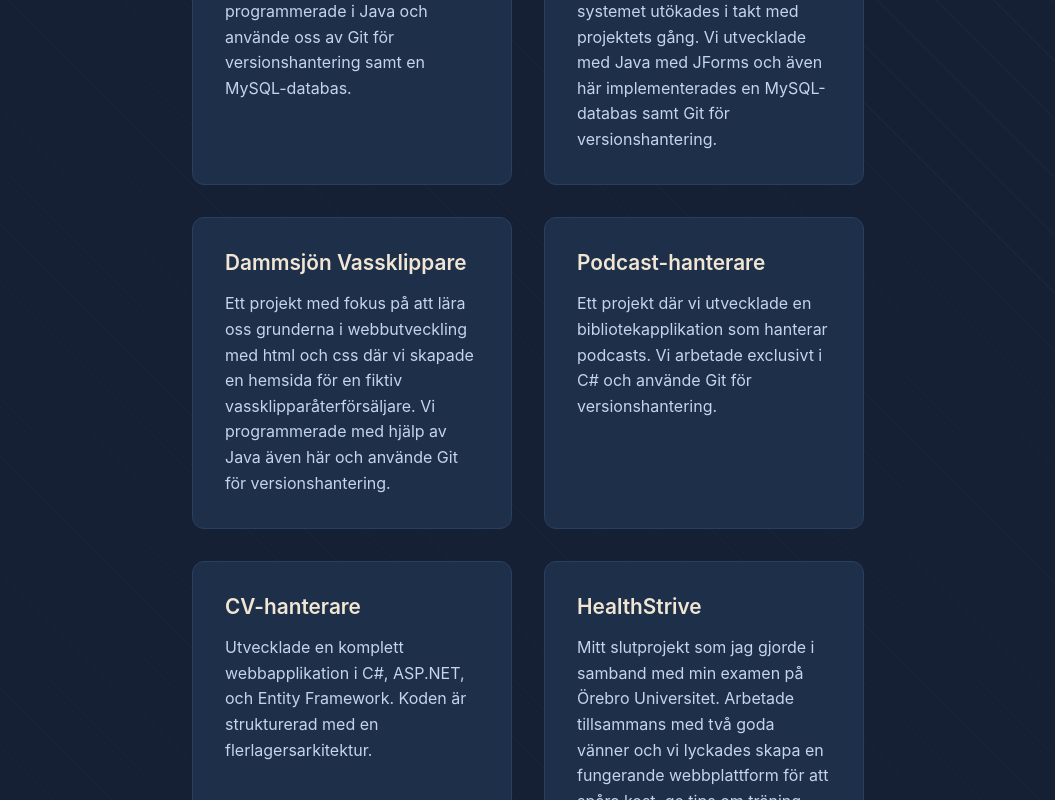
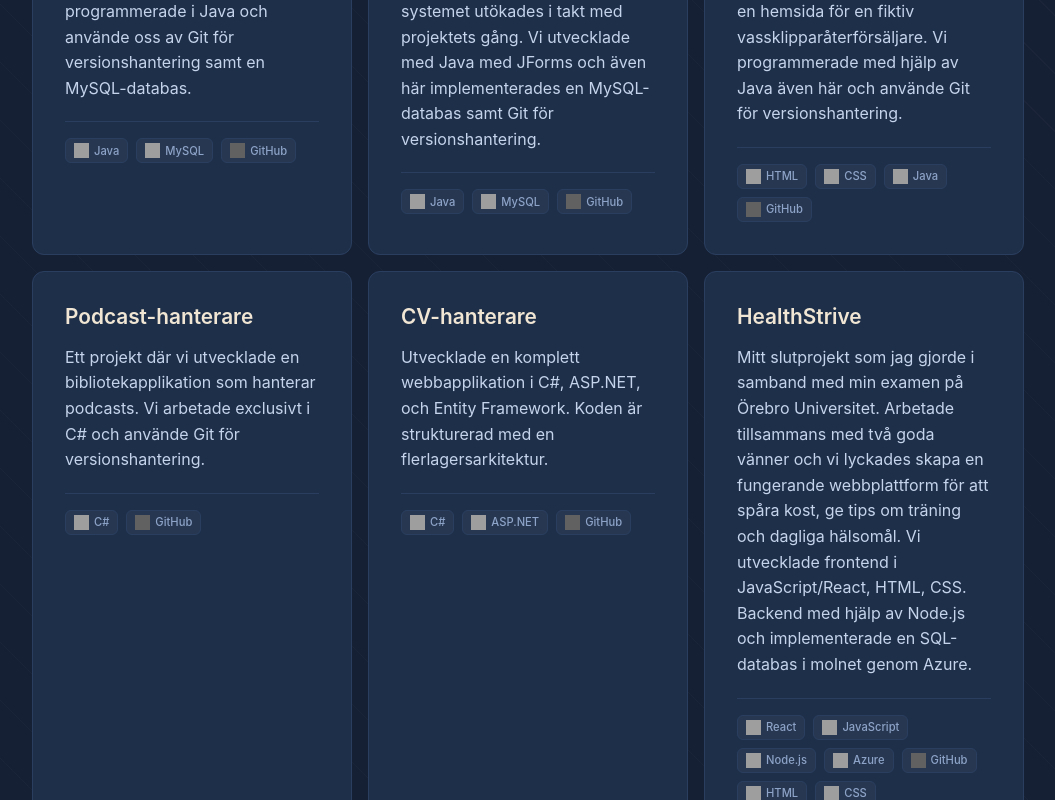
Before and after one commit to Nalldes/Portfolio, a React (Vite) app in the folder carl-tegerup-portfolio/: page / in a window 1280 px wide. Shown: the part 3380-4180 px from the top of the page, without its empty margins (112-1167 px from the left). Built offline with nearby package versions, Linux system fonts and the light colour scheme; grey boxes are pictures that could not be loaded.

Commit message:
tags på projekt

```diff
--- a/carl-tegerup-portfolio/src/sections/Projects.jsx
+++ b/carl-tegerup-portfolio/src/sections/Projects.jsx
@@ -7,36 +7,136 @@ function Projects() {
       title: "Men in Black",
       description:
         "Ett projekt där jag och mina gruppmedlemmar arbetade mot lärarnas kravlista på systemet. Vi programmerade i Java och använde oss av Git för versionshantering samt en MySQL-databas.",
+      tags: [
+        {
+          name: "Java",
+          icon: "https://cdn.jsdelivr.net/gh/devicons/devicon/icons/java/java-original.svg",
+        },
+        {
+          name: "MySQL",
+          icon: "https://cdn.jsdelivr.net/gh/devicons/devicon/icons/mysql/mysql-original.svg",
+        },
+        {
+          name: "GitHub",
+          icon: "https://cdn.jsdelivr.net/gh/devicons/devicon/icons/github/github-original.svg",
+        },
+      ],
     },
     {
       id: 2,
       title: "Hattmakarna",
       description:
         "Ett system för en hattmakare där fokuset låg på att arbeta inom Scrums ramverk. Kravlistan på systemet utökades i takt med projektets gång. Vi utvecklade med Java med JForms och även här implementerades en MySQL-databas samt Git för versionshantering.",
+      tags: [
+        {
+          name: "Java",
+          icon: "https://cdn.jsdelivr.net/gh/devicons/devicon/icons/java/java-original.svg",
+        },
+        {
+          name: "MySQL",
+          icon: "https://cdn.jsdelivr.net/gh/devicons/devicon/icons/mysql/mysql-original.svg",
+        },
+        {
+          name: "GitHub",
+          icon: "https://cdn.jsdelivr.net/gh/devicons/devicon/icons/github/github-original.svg",
+        },
+      ],
     },
     {
       id: 3,
       title: "Dammsjön Vassklippare",
       description:
         "Ett projekt med fokus på att lära oss grunderna i webbutveckling med html och css där vi skapade en hemsida för en fiktiv vassklipparåterförsäljare. Vi programmerade med hjälp av Java även här och använde Git för versionshantering.",
+      tags: [
+        {
+          name: "HTML",
+          icon: "https://cdn.jsdelivr.net/gh/devicons/devicon/icons/html5/html5-original.svg",
+        },
+        {
+          name: "CSS",
+          icon: "https://cdn.jsdelivr.net/gh/devicons/devicon/icons/css3/css3-original.svg",
+        },
+        {
+          name: "Java",
+          icon: "https://cdn.jsdelivr.net/gh/devicons/devicon/icons/java/java-original.svg",
+        },
+        {
+          name: "GitHub",
+          icon: "https://cdn.jsdelivr.net/gh/devicons/devicon/icons/github/github-original.svg",
+        },
+      ],
     },
     {
       id: 4,
       title: "Podcast-hanterare",
       description:
         "Ett projekt där vi utvecklade en bibliotekapplikation som hanterar podcasts. Vi arbetade exclusivt i C# och använde Git för versionshantering.",
+      tags: [
+        {
+          name: "C#",
+          icon: "https://cdn.jsdelivr.net/gh/devicons/devicon/icons/csharp/csharp-original.svg",
+        },
+        {
+          name: "GitHub",
+          icon: "https://cdn.jsdelivr.net/gh/devicons/devicon/icons/github/github-original.svg",
+        },
+      ],
     },
     {
       id: 5,
       title: "CV-hanterare",
       description:
         "Utvecklade en komplett webbapplikation i C#, ASP.NET, och Entity Framework. Koden är strukturerad med en flerlagersarkitektur.",
+      tags: [
+        {
+          name: "C#",
+          icon: "https://cdn.jsdelivr.net/gh/devicons/devicon/icons/csharp/csharp-original.svg",
+        },
+        {
+          name: "ASP.NET",
+          icon: "https://cdn.jsdelivr.net/gh/devicons/devicon/icons/dotnetcore/dotnetcore-original.svg",
+        },
+        {
+          name: "GitHub",
+          icon: "https://cdn.jsdelivr.net/gh/devicons/devicon/icons/github/github-original.svg",
+        },
+      ],
     },
     {
       id: 6,
       title: "HealthStrive",
       description:
         "Mitt slutprojekt som jag gjorde i samband med min examen på Örebro Universitet. Arbetade tillsammans med två goda vänner och vi lyckades skapa en fungerande webbplattform för att spåra kost, ge tips om träning och dagliga hälsomål. Vi utvecklade frontend i JavaScript/React, HTML, CSS. Backend med hjälp av Node.js och implementerade en SQL-databas i molnet genom Azure.",
+      tags: [
+        {
+          name: "React",
+          icon: "https://cdn.jsdelivr.net/gh/devicons/devicon/icons/react/react-original.svg",
+        },
+        {
+          name: "JavaScript",
+          icon: "https://cdn.jsdelivr.net/gh/devicons/devicon/icons/javascript/javascript-original.svg",
+        },
+        {
+          name: "Node.js",
+          icon: "https://cdn.jsdelivr.net/gh/devicons/devicon/icons/nodejs/nodejs-original.svg",
+        },
+        {
+          name: "Azure",
+          icon: "https://cdn.jsdelivr.net/gh/devicons/devicon/icons/azure/azure-original.svg",
+        },
+        {
+          name: "GitHub",
+          icon: "https://cdn.jsdelivr.net/gh/devicons/devicon/icons/github/github-original.svg",
+        },
+        {
+          name: "HTML",
+          icon: "https://cdn.jsdelivr.net/gh/devicons/devicon/icons/html5/html5-original.svg",
+        },
+        {
+          name: "CSS",
+          icon: "https://cdn.jsdelivr.net/gh/devicons/devicon/icons/css3/css3-original.svg",
+        },
+      ],
     },
   ];
 
@@ -52,6 +152,15 @@ function Projects() {
           <div key={project.id} className="project-card">
             <h3>{project.title}</h3>
             <p>{project.description}</p>
+            <hr className="project-divider" />
+            <div className="project-tags">
+              {project.tags.map((tag) => (
+                <div key={tag.name} className="project-tag">
+                  <img src={tag.icon} alt={tag.name} />
+                  <span>{tag.name}</span>
+                </div>
+              ))}
+            </div>
           </div>
         ))}
       </div>
--- a/carl-tegerup-portfolio/src/styles/Projects.css
+++ b/carl-tegerup-portfolio/src/styles/Projects.css
@@ -34,7 +34,7 @@
 .projects-grid {
   display: flex;
   justify-content: center;
-  gap: 2rem;
+  gap: 1rem;
   flex-wrap: wrap;
   width: 100%;
   max-width: 1000px;
@@ -75,6 +75,48 @@
   margin: 0;
 }
 
+.project-divider {
+  border: none;
+  border-top: 1px solid #2a3f5f;
+  margin: 1.25rem 0 1rem;
+}
+
+.project-tags {
+  display: flex;
+  flex-wrap: wrap;
+  gap: 0.5rem;
+}
+
+.project-tag {
+  display: flex;
+  align-items: center;
+  gap: 5px;
+  background-color: rgba(255, 255, 255, 0.04);
+  border: 1px solid #2a3f5f;
+  border-radius: 6px;
+  padding: 4px 8px;
+  transition: border-color 0.2s;
+}
+
+.project-card:hover .project-tag {
+  border-color: rgba(240, 160, 69, 0.25);
+}
+
+.project-tag img {
+  width: 15px;
+  height: 15px;
+}
+
+.project-tag img[alt="GitHub"] {
+  filter: invert(1);
+}
+
+.project-tag span {
+  font-size: 0.7rem;
+  color: #8da3c7;
+  font-weight: 500;
+}
+
 @media (max-width: 440px) {
   #projekt {
     padding: 4rem 1.5rem;
```
